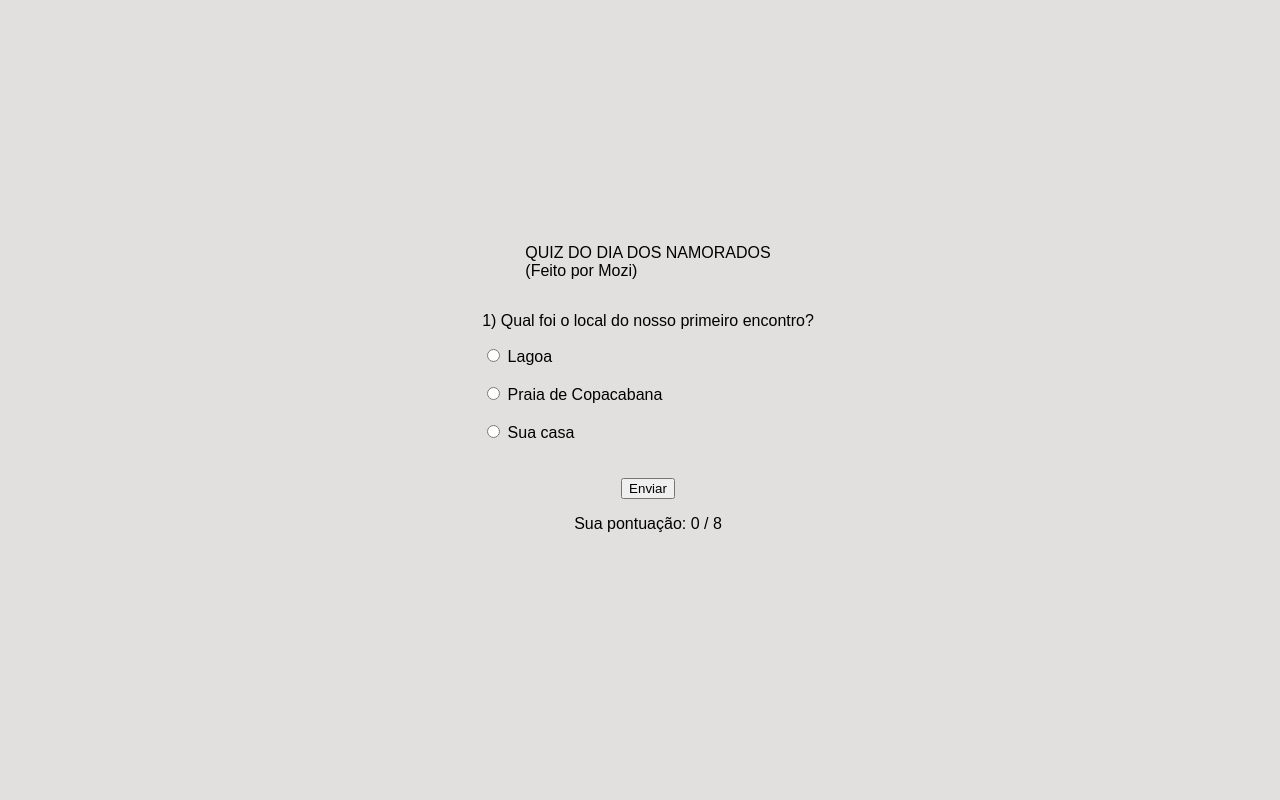
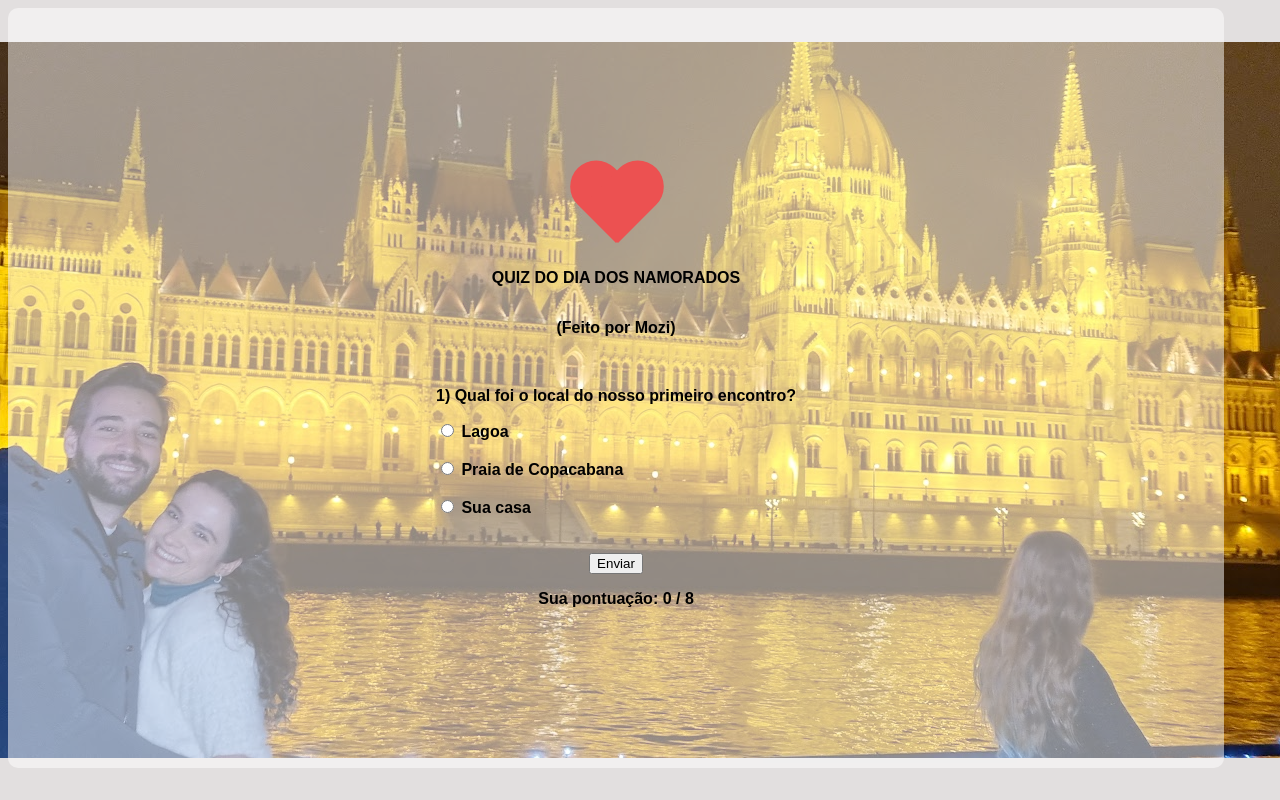
Before and after one commit to furquim25/mozi-gift, a plain HTML site: page index.html in a window 1280 px wide. Drawn offline with Linux system fonts and the light colour scheme.

Commit message:
bg added

```diff
--- a/index.html
+++ b/index.html
@@ -10,7 +10,10 @@
 </head>
 <body>
     <div class="flex-container column">
-        <p>QUIZ DO DIA DOS NAMORADOS <br>(Feito por Mozi)</p>
+        <div id="heart"></div>
+        <p>QUIZ DO DIA DOS NAMORADOS</p>
+        <p>(Feito por Mozi)</p>
+        <br>
         <div id="quiz">
             <p class="question">1) Qual foi o local do nosso primeiro encontro?</p>
             <input type="radio" id="1" name="fav_language" value="HTML">
--- a/main.css
+++ b/main.css
@@ -1,4 +1,14 @@
-html {background-color: rgb(226, 223, 223)}
+html {
+  background-color: rgba(255, 255, 255, 0.5);
+  background-image: url("bg.jpg");
+  background-repeat: no-repeat;
+  background-position: center center;
+  background-attachment: fixed;
+  background-position-x: -250px;
+  background-color: rgb(226, 223, 223);
+
+  font-weight: bold;
+}
 
 * {
   font-family: Arial, Helvetica, sans-serif;
@@ -6,14 +16,14 @@ html {background-color: rgb(226, 223, 223)}
 
 
 div.column.flex-container {
-    background-color: rgba(158, 177, 75, 0);
+    background-color: rgba(255, 255, 255, 0.5);
     display: flex;
     flex-direction: column;
     justify-content: center;
     align-items: center;
-    width: 100vw;
+    width: 95vw;
     height: 95vh;
-
+    border-radius: 10px;
   }
 
 div.flex-container.row {
@@ -62,3 +72,32 @@ div.line {
   transform-origin: top left;
   rotate: 45deg;
 }
+
+#heart {
+  position: relative;
+  width: 100px;
+  height: 90px;
+  margin-top: 10px;
+}
+
+#heart::before, #heart::after {
+  content: "";
+  position: absolute;
+  top: 0;
+  width: 52px;
+  height: 80px;
+  border-radius: 50px 50px 0 0;
+  background: rgb(236, 81, 81);
+}
+
+#heart::before {
+  left: 50px;
+  transform: rotate(-45deg);
+  transform-origin: 0 100%;
+}
+
+#heart::after {
+  left: 0;
+  transform: rotate(45deg);
+  transform-origin: 100% 100%;
+}
--- a/main.js
+++ b/main.js
@@ -24,10 +24,12 @@ function selectSendButton(clickedId){
     if (score == 8) {
         test = document.getElementById("result-success")
         test.style.display = "inline"
+        document.querySelector("button").style.display = 'none'
     }
     if (currentQuestion == 7 && score < 8 ) {
         element = document.getElementById("result-failed")
         element.style.display = "inline"
+        document.querySelector("button").style.display = 'none'
     }
 
     //Update current question
```
Also changed, not shown: bg.jpg (added).
